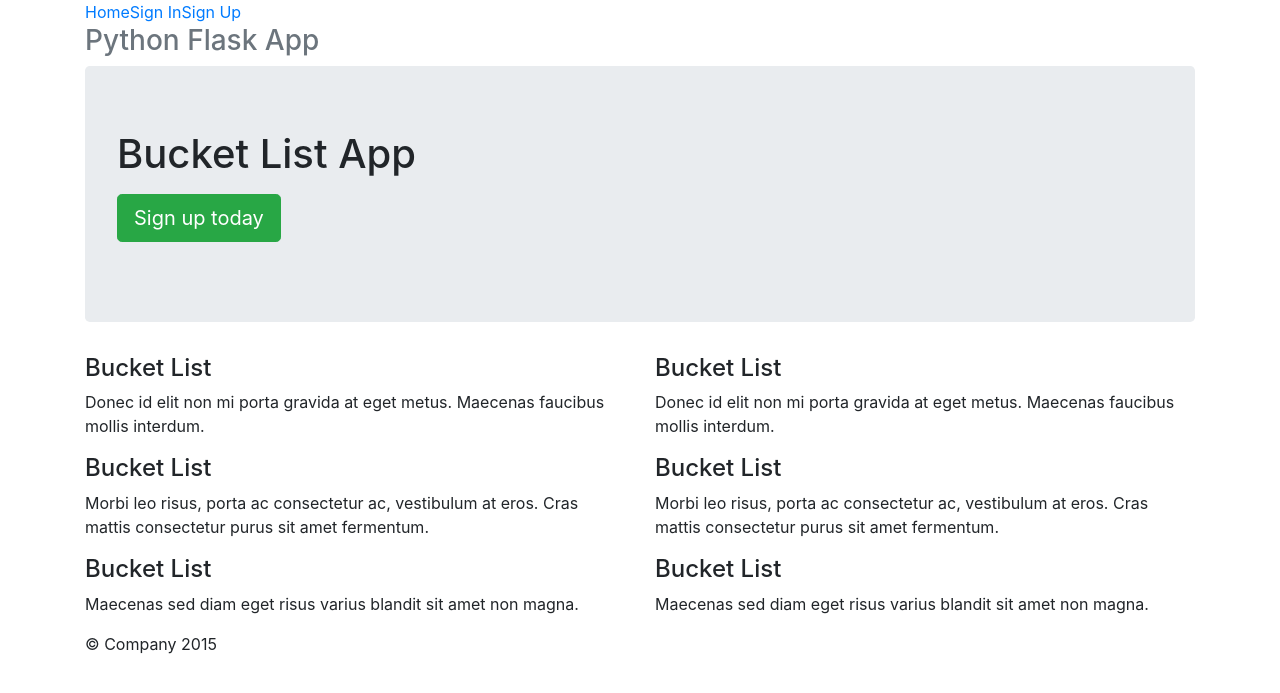
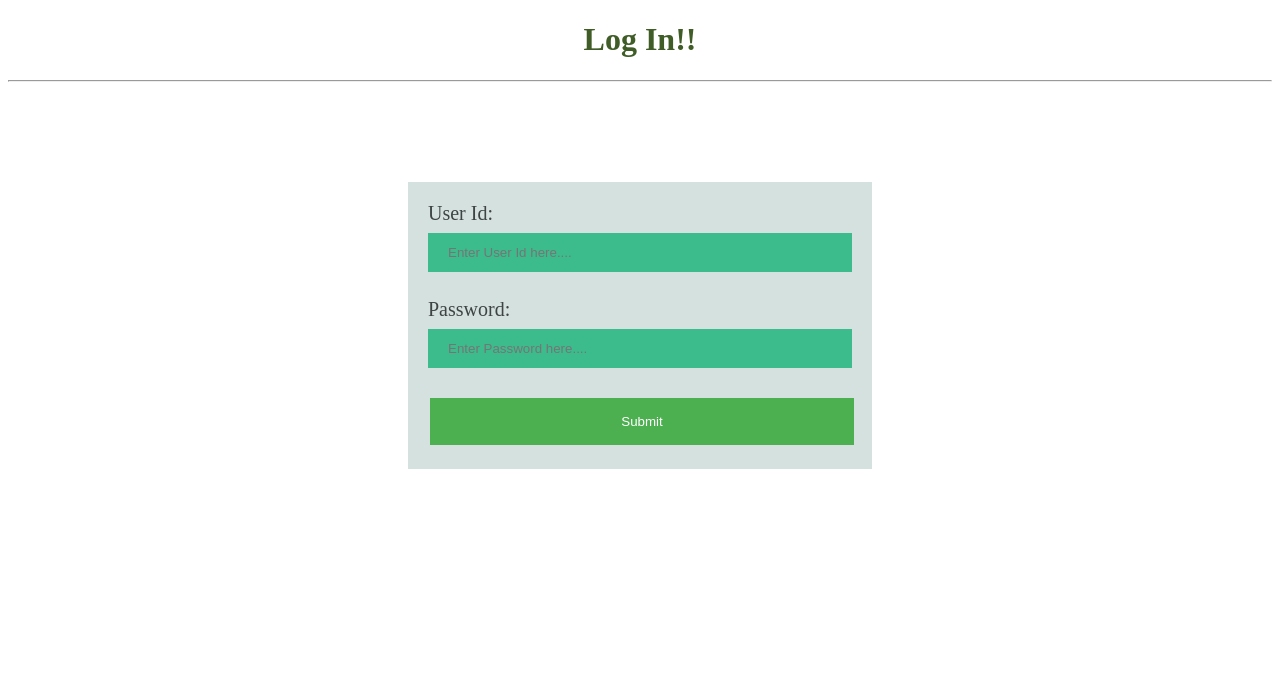
Before and after one commit to mymartin16/hello-world, a Flask app: template templates/index.html in a window 1280 px wide. Shown: the top 693 px of the page. Run offline with Flask 2, Linux system fonts and the light colour scheme; the template is opened without the code that fills it, so the values that code supplies are empty; some libraries are stand-ins or nearby versions.

Commit message:
Update index.html

```diff
--- a/templates/index.html
+++ b/templates/index.html
@@ -2,69 +2,69 @@
 <html lang="en">
 
 <head>
-    <title>Python Flask Bucket List App</title>
-
- <link rel="stylesheet" href="https://maxcdn.bootstrapcdn.com/bootstrap/4.1.0/css/bootstrap.min.css">
-  <script src="https://ajax.googleapis.com/ajax/libs/jquery/3.3.1/jquery.min.js"></script>
-  <script src="https://cdnjs.cloudflare.com/ajax/libs/popper.js/1.14.0/umd/popper.min.js"></script>
-  <script src="https://maxcdn.bootstrapcdn.com/bootstrap/4.1.0/js/bootstrap.min.js"></script>
+	<title>Python Flask Bucket List App</title>
+	<style>
+		div
+		{
+			background-color: #d5e1df;
+			margin: 100px 400px 0px 400px;
+			padding: 20px;
+			color: #3e4444
+		}
+		input[type=text], input[type=password]
+		{
+    		width: 100%;
+    		padding: 12px 20px;
+    		margin: 8px 0;
+    		box-sizing: border-box;
+    		border: none;
+    		background-color: #3CBC8D;
+    		color: white;
+		}
+		input[type=button], input[type=submit], input[type=reset]
+		{
+			width: 100%;
+    		background-color: #4CAF50;
+    		border: none;
+    		color: white;
+    		padding: 16px 32px;
+    		text-decoration: none;
+    		margin: 4px 2px;
+    		cursor: pointer;
+		}
+		h1
+		{
+			text-align: center;
+			color: #405d27;
+		}
+		hr
+		{
+			text-color: #454140;
+		}
+	</style>
+ 	<meta name="viewport" content="width=device-width, initial-scale=1.0">
 
 
 </head>
 
-<body>
+<form method="post" action="server.php">
+	<h1> Log In!! </h1>
+	<hr>
 
-    <div class="container">
-        <div class="header">
-            <nav>
-                <ul class="nav nav-pills pull-right">
-                    <li role="presentation" class="active"><a href="#">Home</a>
-                    </li>
-                    <li role="presentation"><a href="#">Sign In</a>
-                    </li>
-                    <li role="presentation"><a href="showSignUp">Sign Up</a>
-                    </li>
-                </ul>
-            </nav>
-            <h3 class="text-muted">Python Flask App</h3>
-        </div>
+	<div>
 
-        <div class="jumbotron">
-            <h1>Bucket List App</h1>
-            <p class="lead"></p>
-            <p><a class="btn btn-lg btn-success" href="showSignUp" role="button">Sign up today</a>
-            </p>
-        </div>
+		<span style="font-size:20px"> User Id: </span> <br>
+		<input type="text" placeholder="Enter User Id here....">
+		<br><br>
+		<span style="font-size:20px"> Password: </span> <br>
+		<input type="password" placeholder="Enter Password here....">
+		<br><br>
 
-        <div class="row marketing">
-            <div class="col-lg-6">
-                <h4>Bucket List</h4>
-                <p>Donec id elit non mi porta gravida at eget metus. Maecenas faucibus mollis interdum.</p>
+		<input type="submit" name="submit" value="Submit" title="Submit Form!">
 
-                <h4>Bucket List</h4>
-                <p>Morbi leo risus, porta ac consectetur ac, vestibulum at eros. Cras mattis consectetur purus sit amet fermentum.</p>
+	</div>
 
-                <h4>Bucket List</h4>
-                <p>Maecenas sed diam eget risus varius blandit sit amet non magna.</p>
-            </div>
 
-            <div class="col-lg-6">
-                <h4>Bucket List</h4>
-                <p>Donec id elit non mi porta gravida at eget metus. Maecenas faucibus mollis interdum.</p>
-
-                <h4>Bucket List</h4>
-                <p>Morbi leo risus, porta ac consectetur ac, vestibulum at eros. Cras mattis consectetur purus sit amet fermentum.</p>
-
-                <h4>Bucket List</h4>
-                <p>Maecenas sed diam eget risus varius blandit sit amet non magna.</p>
-            </div>
-        </div>
-
-        <footer class="footer">
-            <p>&copy; Company 2015</p>
-        </footer>
-
-    </div>
-</body>
+</form>
 
 </html>
```
